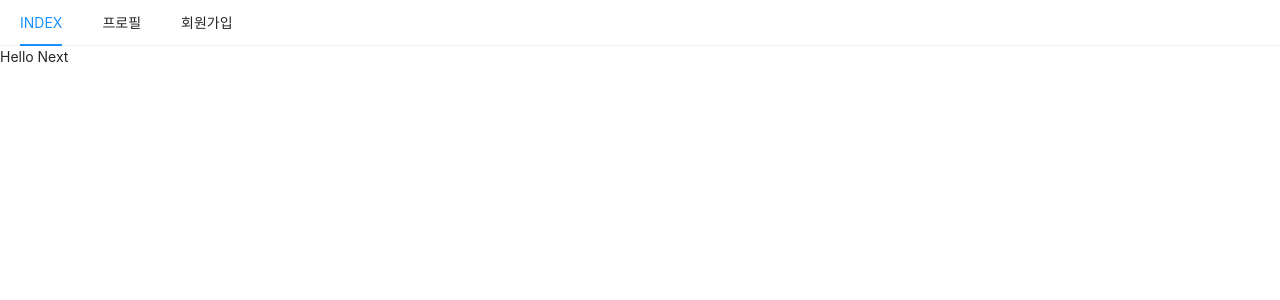
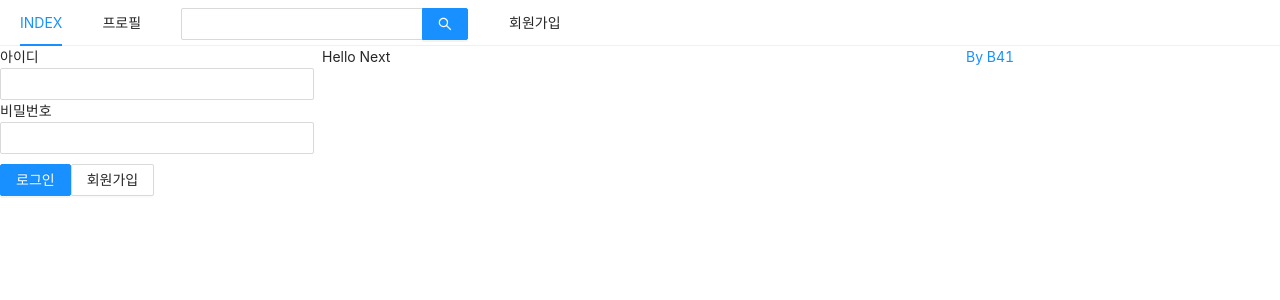
Before and after one commit to b41-41/study-react-next-sns, a Next.js app: page / in a window 1280 px wide. Shown: the top 300 px of the page. Built offline with nearby package versions, Linux system fonts and the light colour scheme.

Commit message:
fix login menu

```diff
--- a/components/AppLayout.js
+++ b/components/AppLayout.js
@@ -1,9 +1,18 @@
-import React from 'react';
+import React, {useState} from 'react';
 import PropTypes from 'prop-types';
 import Link from 'next/link';
-import { Menu } from 'antd';
+import { Menu, Input, Row, Col } from 'antd';
+import UserProfile from "./UserProfile";
+import LoginForm from "./LoginForm";
+import styled from 'styled-components';
+
+const SearchInput = styled(Input.Search)`
+  vertical-align: middle;
+`;
+
 
 const AppLayout = ({ children }) => {
+    const [isLoggedIn, setIsLoggedIn] = useState(false);
     return (
         <div>
                 <Menu mode="horizontal">
@@ -14,10 +23,24 @@
                         <Link href="/profile"><a>프로필</a></Link>
                     </Menu.Item>
                     <Menu.Item>
+                        <SearchInput enterButton />
+                    </Menu.Item>
+                    <Menu.Item>
                         <Link href="/signup"><a>회원가입</a></Link>
                     </Menu.Item>
                 </Menu>
-                { children }
+            <Row gutter={8}>
+                <Col xs={24} md={6} >
+                    {isLoggedIn ? <UserProfile /> : <LoginForm />}
+                </Col>
+                <Col xs={24} md={12}>
+                    { children }
+                </Col>
+                <Col xs={24} md={6}>
+                    <a href="http://b41.kr" target="_blank" rel="noreferrer noopener">By B41</a>
+                </Col>
+
+            </Row>
         </div>
     )
 };
--- /dev/null
+++ b/components/LoginForm.js
@@ -0,0 +1,51 @@
+import React, { useState, useCallback } from 'react';
+import { Form, Input, Button } from 'antd';
+import Link from 'next/link';
+import styled from 'styled-components';
+
+const ButtonWrapper = styled.div`
+  margin-top: 10px;
+`
+
+
+const LoginForm = () => {
+    const [id, setId] = useState('');
+    const [password, setPassword] = useState('');
+
+    const onChangeId = useCallback((e) => {
+        setId(e.target.value);
+    }, [])
+
+    const onChangePassword = useCallback((e) => {
+        setPassword(e.target.value);
+    }, [])
+
+    return (
+        <>
+            <Form>
+                <div>
+                    <label htmlFor="user-id">아이디</label>
+                    <br />
+                    <Input name="user-id" value={id} onChange={onChangeId} required />
+                </div>
+                <div>
+                    <label htmlFor="user-password">비밀번호</label>
+                    <br />
+                    <Input
+                        name="user-password"
+                        type="password"
+                        value={password}
+                        onChange={onChangePassword}
+                        required
+                    />
+                </div>
+                <ButtonWrapper>
+                    <Button type="primary" htmlType="submit" loading={false}>로그인</Button>
+                    <Link href="/signup"><a><Button>회원가입</Button></a></Link>
+                </ButtonWrapper>
+            </Form>
+        </>
+    )
+}
+
+export default LoginForm;
--- /dev/null
+++ b/components/UserProfile.js
@@ -0,0 +1,11 @@
+
+
+const UserProfile = () => {
+    return (
+        <>
+            <div>프로필</div>
+        </>
+    )
+}
+
+export default UserProfile;
```
